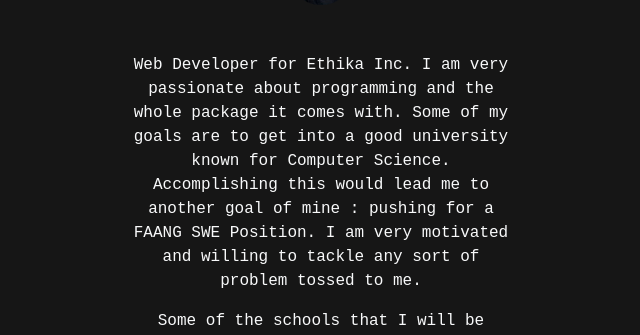
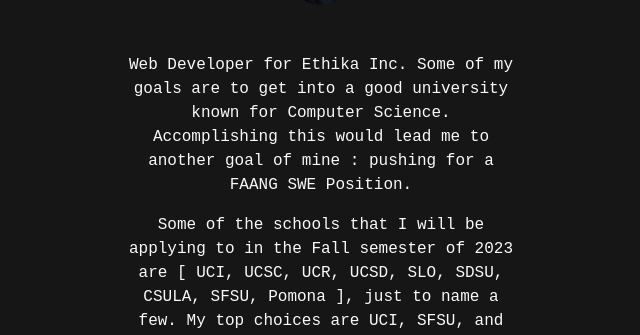
Before and after one commit to devloos/Portifolio, a Vue app in the folder portfolio-cli/: page /#/ in a window 1280 px wide. Shown: the part 233-568 px from the top of the page, without its empty margins (319-959 px from the left). Built offline with nearby package versions, Linux system fonts and the light colour scheme; no server answers.

Commit message:
updated header

```diff
--- a/portfolio-cli/src/views/Header.vue
+++ b/portfolio-cli/src/views/Header.vue
@@ -13,11 +13,9 @@
         alt="Hunk Los"
       />
       <p class="text-break">
-        Web Developer for Ethika Inc. I am very passionate about programming and the whole
-        package it comes with. Some of my goals are to get into a good university known
-        for Computer Science. Accomplishing this would lead me to another goal of mine :
-        pushing for a FAANG SWE Position. I am very motivated and willing to tackle any
-        sort of problem tossed to me.
+        Web Developer for Ethika Inc. Some of my goals are to get into a good university
+        known for Computer Science. Accomplishing this would lead me to another goal of
+        mine : pushing for a FAANG SWE Position.
       </p>
       <p class="text-break">
         Some of the schools that I will be applying to in the Fall semester of 2023 are [
```
